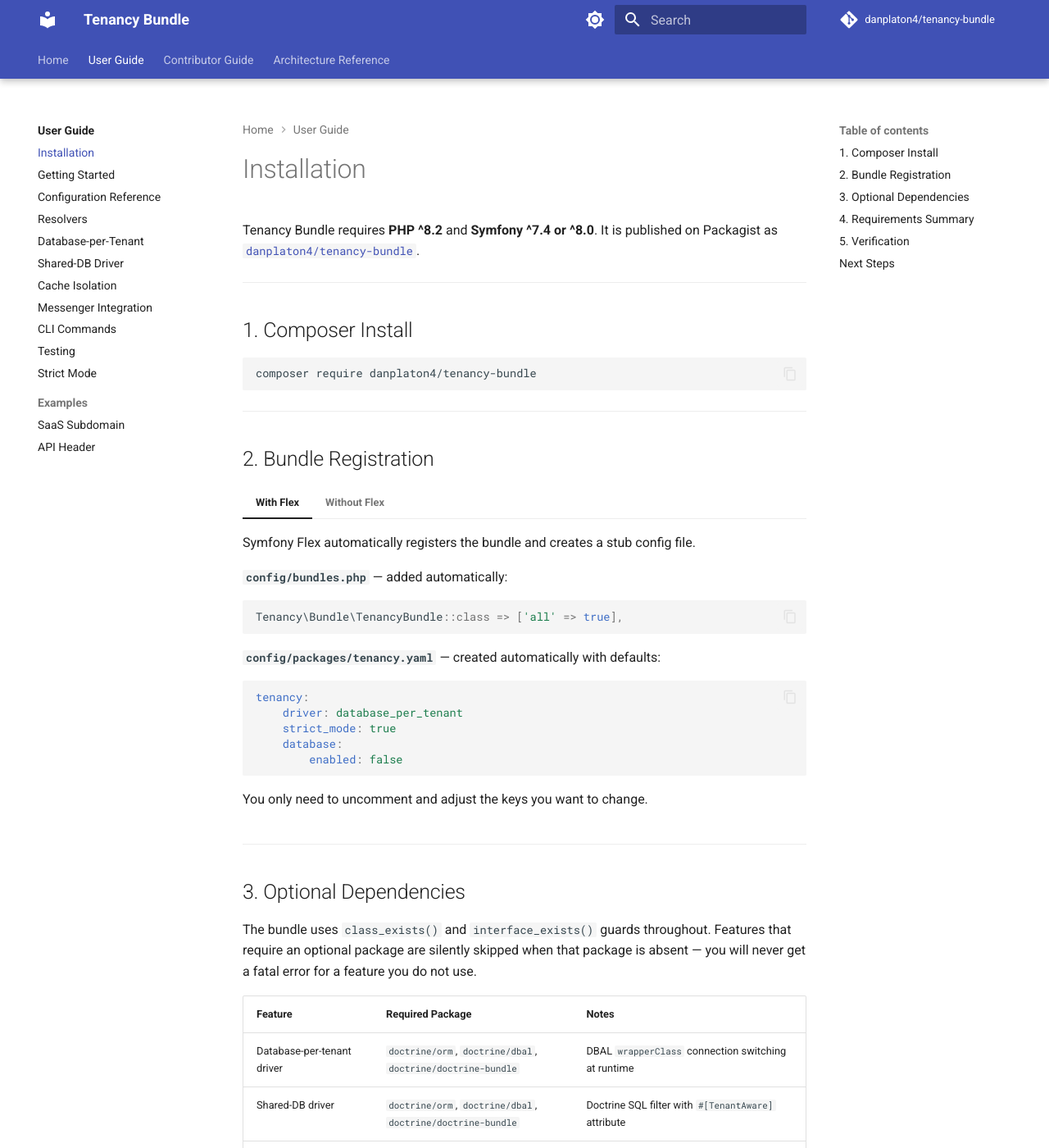
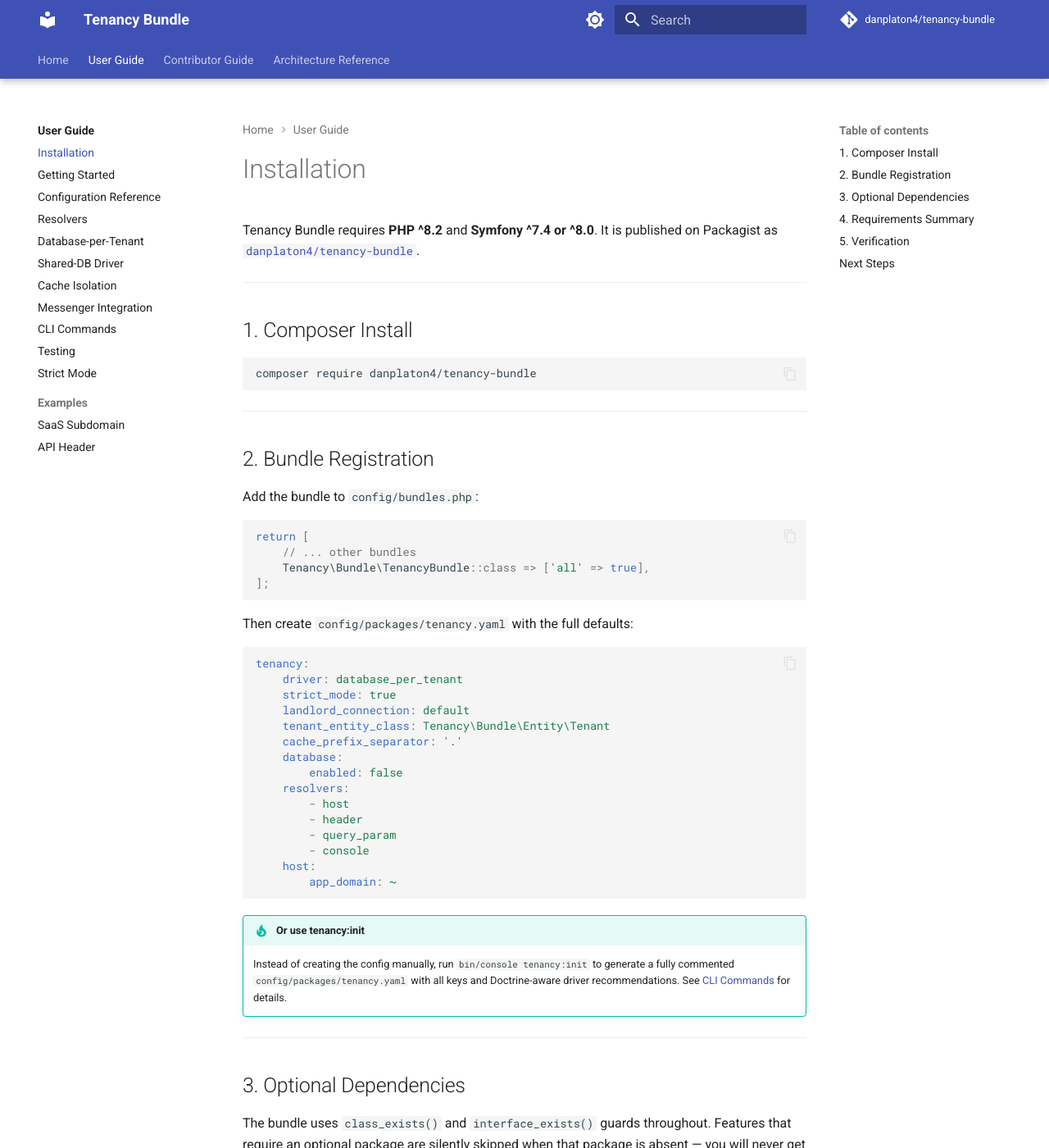
Before and after one commit to danplaton4/tenancy-bundle, an MkDocs documentation site: the page built from docs/user-guide/installation.md, in a window 1280 px wide and 1400 px high. Shown: the whole window at 82% size. Built offline with MkDocs 1.6.1 and Material for MkDocs 9.7.7, drawn with Linux system fonts in a browser that asks for light colours; comment, search, counter and statistics services are not loaded.

Commit message:
docs(14-01): rewrite installation.md bundle registration — single path, tenancy:init tip
- Remove tab-based With Flex / Without Flex layout
- Present single standard registration path
- Fix cache_prefix_separator default from ':' to '.'
- Add tenancy:init tip admonition with cli-commands.md#tenancyinit cross-reference

````diff
--- a/docs/user-guide/installation.md
+++ b/docs/user-guide/installation.md
@@ -14,58 +14,39 @@ composer require danplaton4/tenancy-bundle
 
 ## 2. Bundle Registration
 
-=== "With Flex"
+Add the bundle to `config/bundles.php`:
 
-    Symfony Flex automatically registers the bundle and creates a stub config file.
+```php
+return [
+    // ... other bundles
+    Tenancy\Bundle\TenancyBundle::class => ['all' => true],
+];
+```
 
-    **`config/bundles.php`** — added automatically:
+Then create `config/packages/tenancy.yaml` with the full defaults:
 
-    ```php
-    Tenancy\Bundle\TenancyBundle::class => ['all' => true],
-    ```
+```yaml
+tenancy:
+    driver: database_per_tenant
+    strict_mode: true
+    landlord_connection: default
+    tenant_entity_class: Tenancy\Bundle\Entity\Tenant
+    cache_prefix_separator: '.'
+    database:
+        enabled: false
+    resolvers:
+        - host
+        - header
+        - query_param
+        - console
+    host:
+        app_domain: ~
+```
 
-    **`config/packages/tenancy.yaml`** — created automatically with defaults:
-
-    ```yaml
-    tenancy:
-        driver: database_per_tenant
-        strict_mode: true
-        database:
-            enabled: false
-    ```
-
-    You only need to uncomment and adjust the keys you want to change.
-
-=== "Without Flex"
-
-    Add the bundle to `config/bundles.php` manually:
-
-    ```php
-    return [
-        // ... other bundles
-        Tenancy\Bundle\TenancyBundle::class => ['all' => true],
-    ];
-    ```
-
-    Then create `config/packages/tenancy.yaml` with the full defaults:
-
-    ```yaml
-    tenancy:
-        driver: database_per_tenant
-        strict_mode: true
-        landlord_connection: default
-        tenant_entity_class: Tenancy\Bundle\Entity\Tenant
-        cache_prefix_separator: ':'
-        database:
-            enabled: false
-        resolvers:
-            - host
-            - header
-            - query_param
-            - console
-        host:
-            app_domain: ~
-    ```
+!!! tip "Or use tenancy:init"
+    Instead of creating the config manually, run `bin/console tenancy:init` to generate a fully
+    commented `config/packages/tenancy.yaml` with all keys and Doctrine-aware driver recommendations.
+    See [CLI Commands](cli-commands.md#tenancyinit) for details.
 
 ---
 
````
